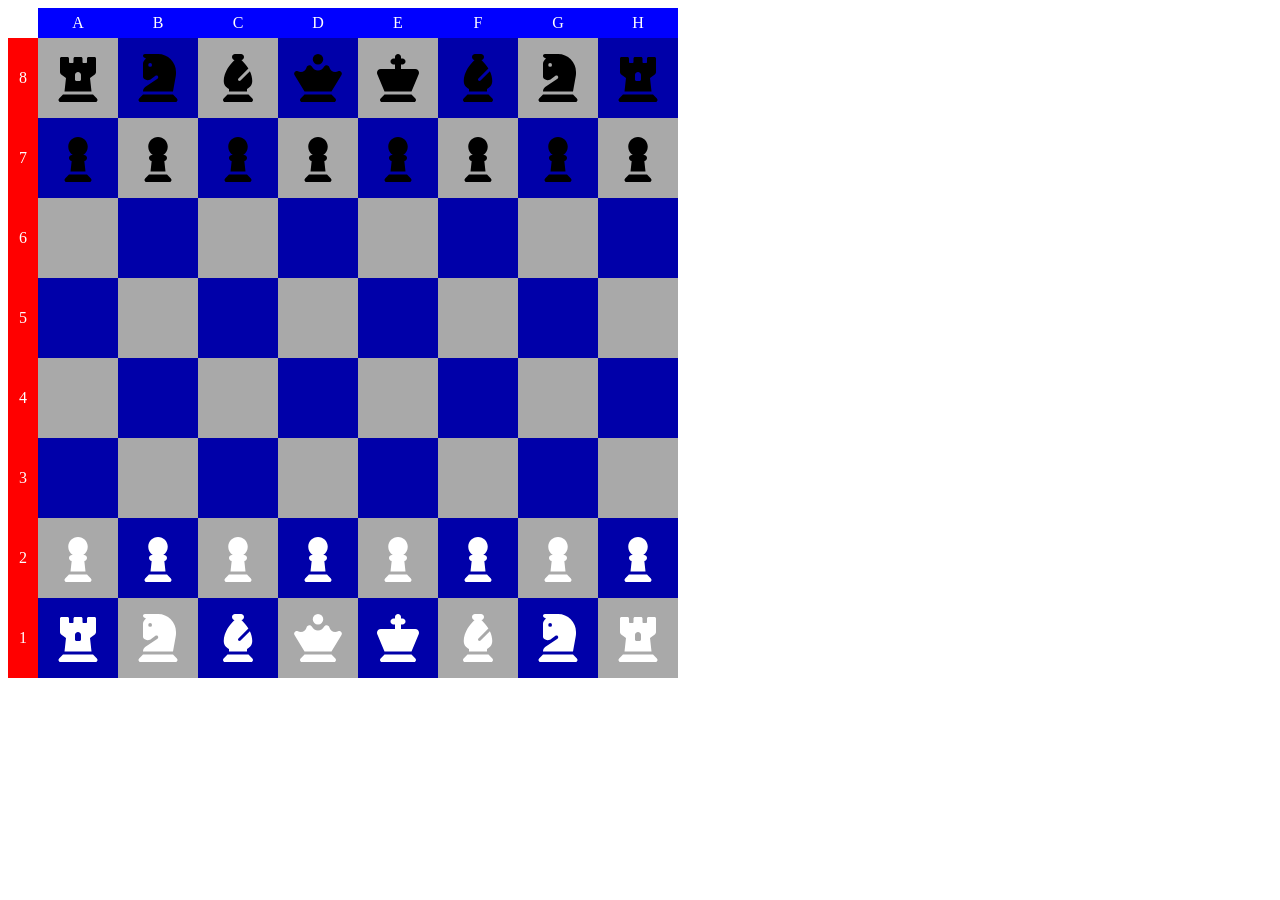
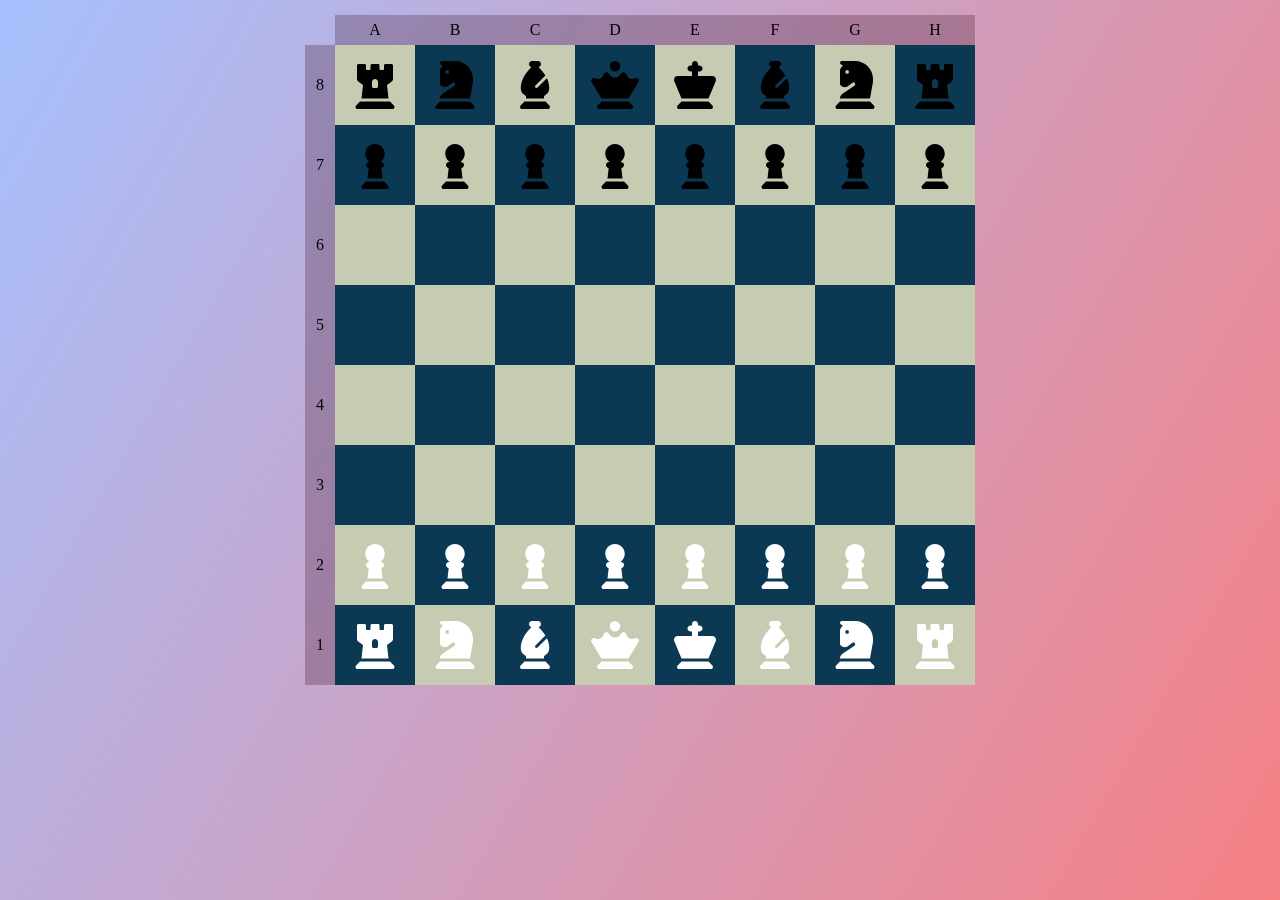
Before and after one commit to ArthurChardon/antilope, an Angular app: page / in a window 1280 px wide. Before the commit the page ends 800 px from the top, so only its background shows below. Built offline with nearby package versions, Linux system fonts and the light colour scheme.

Commit message:
màj visuelle

```diff
--- a/src/app/app.component.html
+++ b/src/app/app.component.html
@@ -1 +1,5 @@
-<app-board></app-board>
+<div class="page-container">
+    <div class="board-container">
+        <app-board></app-board>
+    </div>
+</div>
--- /dev/null
+++ b/src/app/app.component.scss
@@ -0,0 +1,11 @@
+.page-container {
+    background-image: linear-gradient(120deg, #a6c0fe 0%, #f68084 100%);
+    height: 100%;
+    min-height: 900px;
+}
+
+.board-container {
+    display: flex;
+    justify-content: center;
+    padding: 15px;
+}
--- a/src/app/app.component.ts
+++ b/src/app/app.component.ts
@@ -3,7 +3,7 @@ import { Component } from '@angular/core';
 @Component({
   selector: 'app-root',
   templateUrl: './app.component.html',
-  styleUrls: ['./app.component.css']
+  styleUrls: ['./app.component.scss']
 })
 export class AppComponent {
   title = 'antilope';
--- a/src/app/board/board.component.css
+++ b/src/app/board/board.component.css
@@ -3,8 +3,8 @@
 }
 
 .top-infos {
-    background-color: blue;
-    color: white;
+    background-color: rgba(46, 0, 20, 0.25);
+    color: black;
     width: calc(8 * 80px);
     height: 30px;
     margin-left: 30px;
@@ -19,8 +19,8 @@
 }
 
 .left-infos {
-    background-color: red;
-    color: white;
+    background-color: rgba(46, 0, 20, 0.25);
+    color: black;
     width: 30px;
     height: calc(8 * 80px);
 }
--- a/src/app/case/case.component.html
+++ b/src/app/case/case.component.html
@@ -1,3 +1,3 @@
-<div class="caseContainer" [ngClass]="{'blanche' : caseBlanche}">
+<div class="caseContainer" [ngClass]="{'blanche' : caseBlanche, 'selected': selected}" (click)="clickCase()">
     <app-piece *ngIf="piece" [piece]="piece"></app-piece>
 </div>
--- a/src/app/case/case.component.scss
+++ b/src/app/case/case.component.scss
@@ -1,17 +1,17 @@
 div {
     width: 80px;
     height: 80px;
-    background-color: rgb(0,0,169);
+    background-color: rgb(11, 57, 84);
     color: white;
     &:hover {
-        background-color: navy;
+        background-color: rgb(52, 98, 125);
     }
 }
 
 .blanche {
-    background-color: darkgrey;
+    background-color: rgb(198, 204, 178);
     &:hover {
-        background-color: grey;
+        background-color: rgb(231, 245, 219);
     }
 }
 
@@ -20,3 +20,11 @@ div {
     justify-content: center;
     align-items: center;
 }
+
+.selected {
+    border-style: solid;
+    border-width: 3px;
+    border-color: red;
+    width: 74px;
+    height: 74px;
+}
--- a/src/app/case/case.component.ts
+++ b/src/app/case/case.component.ts
@@ -9,10 +9,11 @@ import { Piece } from '../piece/piece'
 })
 export class CaseComponent implements OnInit {
   @Input() numb = 0;
+
+  selected = false;
+
   piece: Piece | null = null;
-
   name = 'null';
-
   caseBlanche = false;
 
   constructor(private casesServices: CasesService) {}
@@ -25,4 +26,9 @@ export class CaseComponent implements OnInit {
     }
   }
 
+  clickCase() {
+    //this.casesServices
+    this.selected = !this.selected;
+  }
+
 }
--- a/src/app/cases.service.ts
+++ b/src/app/cases.service.ts
@@ -9,6 +9,8 @@ export class CasesService {
   convertCases: string[] = [];
   colorCases: string[] = [];
   pieceCases: (Piece|null)[] = [];
+
+  selectedCase = null; // observable
 
   constructor() {
     this.initCases();
@@ -83,4 +85,8 @@ export class CasesService {
   getPiece (numb: number) {
     return this.pieceCases[numb];
   }
+
+  selectCase (numb: number) {
+
+  }
 }
--- a/src/styles.css
+++ b/src/styles.css
@@ -1 +1,5 @@
-/* You can add global styles to this file, and also import other style files */
+html, body {
+    padding: 0;
+    margin: 0;
+    height: 100%;
+}
```
Also changed, not shown: src/app/app.component.css (deleted).
